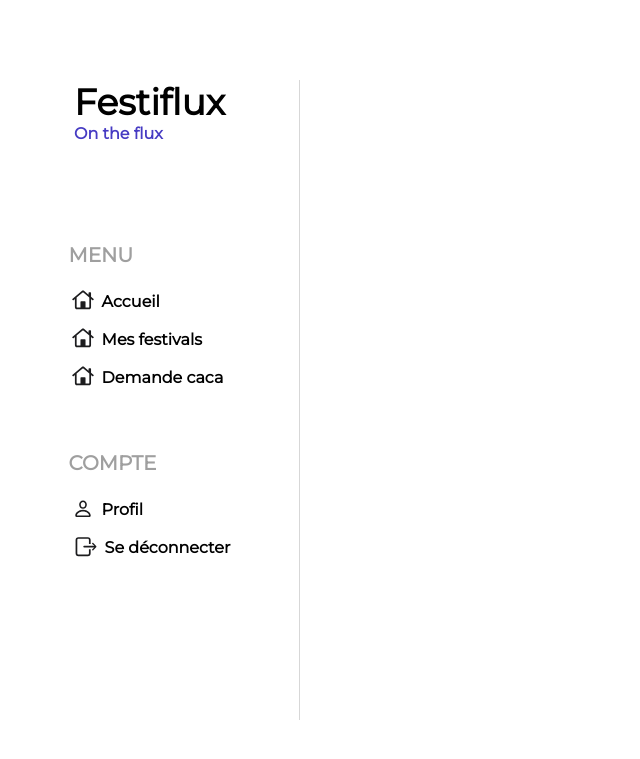
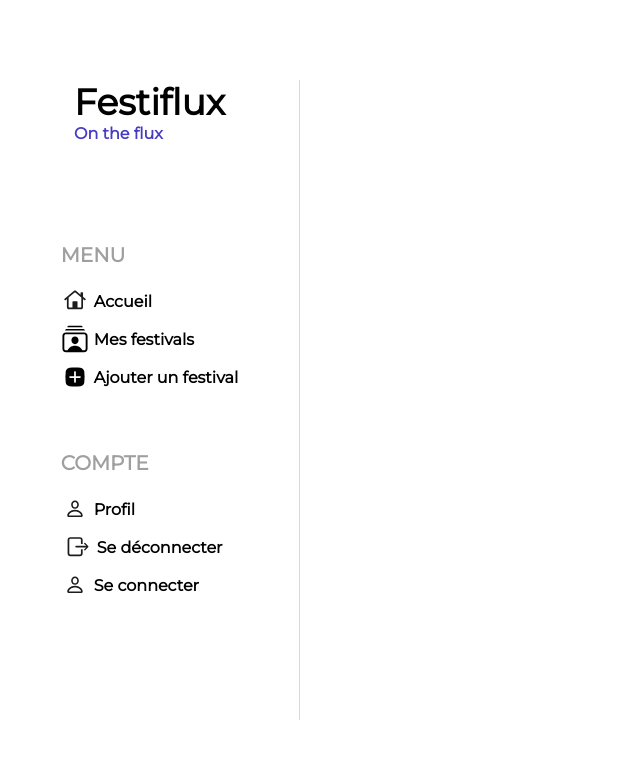
Before and after one commit to Rayan-guemar/SAE_3A_RACDV_SETE, a Symfony app: template templates/base.html.twig in a window 1280 px wide. Shown: the top 759 px of the page, without its empty margins (0-640 px from the left). Run offline with Twig, Linux system fonts and the light colour scheme; the template is opened without the code that fills it, so the values that code supplies are empty; style sheets or scripts are compiled from the project's sources; some libraries are stand-ins or nearby versions.

Commit message:
add icons

```diff
--- a/templates/sidebar.html.twig
+++ b/templates/sidebar.html.twig
@@ -15,16 +15,22 @@
 				<h3>MENU</h3>
 				<ul>
 					<li><img src="{{ asset("icons/house.svg") }}" alt="House icon"><a>Accueil</a></li>
-					<li><img src="{{ asset("icons/house.svg") }}" alt="House icon"><a>Mes festivals</a></li>
-					<li><img src="{{ asset("icons/house.svg") }}" alt="House icon"><a>Demande caca</a></li>
+					{#  {% if is_granted('ROLE_USER')  %} #}
+					<li><img src="{{ asset("icons/myFest.svg") }}" alt="My festival icon"><a>Mes festivals</a></li>
+					<li><img src="{{ asset("icons/addFest.svg") }}" alt="add a festival icon"><a>Ajouter un festival</a></li>
+					{# {% endif %} #}
 				</ul>
 			</div>
 
 			<div class="sidebar__actions__account">
 				<h3>COMPTE</h3>
 				<ul>
+					{# {% if is_granted('ROLE_USER')  %}  #}
 					<li><img src="{{ asset("icons/person.svg") }}" alt="Person icon"><a>Profil</a></li>
 					<li><img src="{{ asset("icons/logout.svg") }}" alt="Logout icon"><a>Se déconnecter</a></li>
+					{# {% else %}  #}
+					<li><img src="{{ asset("icons/person.svg") }}" alt="Person icon"><a>Se connecter</a></li>
+					{#  {% endif %}  #}
 				</ul>
 
 			</div>
```
Also changed, not shown: public/icons/addFest.svg (added), public/icons/myFest.svg (added).
